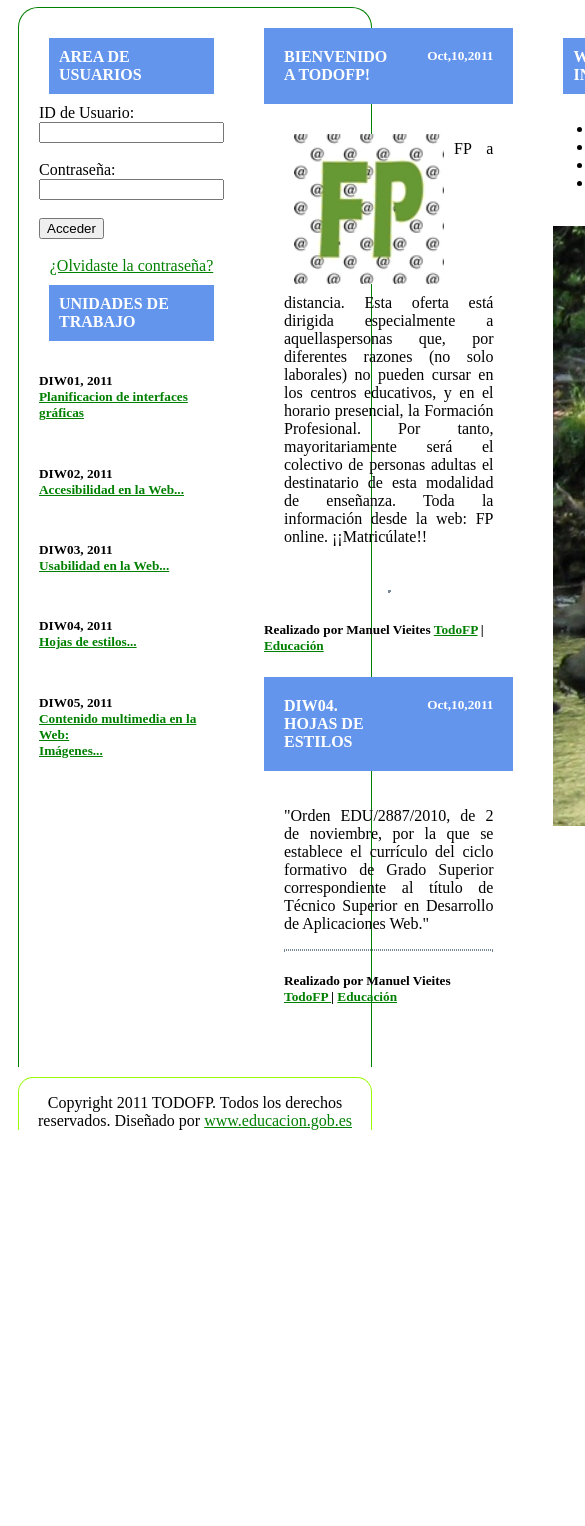
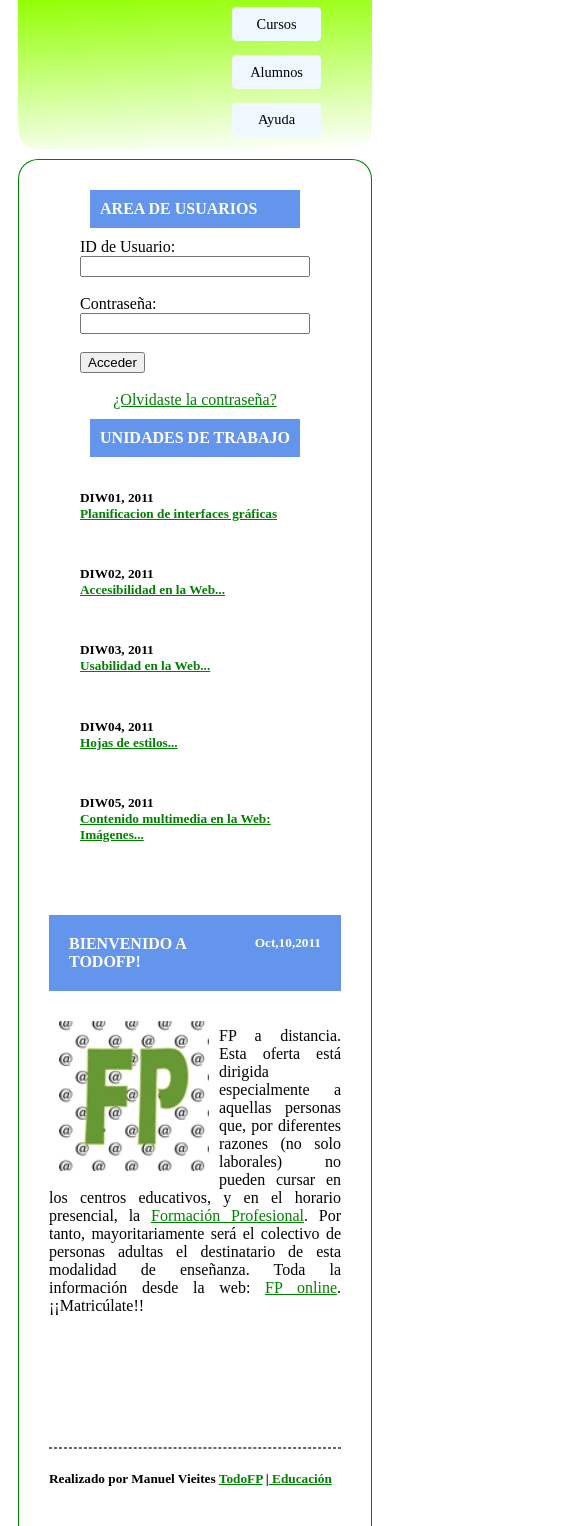
Before and after one commit to alberola/DOR, a plain HTML site: page Daw04/index.html in a window 390 px wide. Shown: the part 140-1666 px from the top of the page, 585 px wide, since content can reach past the window. Before the commit the page ends 1286 px from the top, so only its background shows below. Drawn offline with Linux system fonts and the light colour scheme.

Commit message:
css Acabado

```diff
--- a/Daw04/index.html
+++ b/Daw04/index.html
@@ -45,14 +45,15 @@
             <div class="caja-texto-imagen">
                 <img src="images/DIW04_SOL_TAR_R08.jpg" alt="imagenTodoFP" width="150px">
                 <p>
-                    FP a distancia. Esta oferta está dirigida especialmente a aquellaspersonas que, por diferentes razones (no solo laborales)
-                    no pueden cursar en los centros educativos, y en el horario presencial, la Formación Profesional.
+                    FP a distancia. Esta oferta está dirigida especialmente a aquellas personas que, por diferentes razones (no solo laborales)
+                    no pueden cursar en los centros educativos, y en el horario presencial, la <a href="#">Formación Profesional</a>.
                     Por tanto, mayoritariamente será el colectivo de personas adultas el destinatario de esta modalidad de enseñanza.
-                    Toda la información desde la web: FP online. ¡¡Matricúlate!!
+                    Toda la información desde la web: <a href="#">FP online</a>. ¡¡Matricúlate!!
                 </p>
+                <br><br><br><br><br><br>
+                <hr/>
+                <h5>Realizado por Manuel Vieites <a href="#">TodoFP</a> |<a href="#"> Educación</a></h5>
             </div>
-                <hr>
-                <h5>Realizado por Manuel Vieites <a href="#">TodoFP</a> |<a href="#"> Educación</a></h5>
             <div class="portada">
                 <h4>DIW04. HOJAS DE ESTILOS</h4>
                 <h5>Oct,10,2011</h5>
@@ -62,7 +63,18 @@
                     "Orden EDU/2887/2010, de 2 de noviembre, por la que se establece el currículo del ciclo formativo de Grado Superior
                      correspondiente al título de Técnico Superior en Desarrollo de Aplicaciones Web."
                 </p>
-                <hr/>
+                <ol>
+                    <li>Crear y vincular hojas de estilo</li>
+                    <li>Crear y vincular hojas de estilo en cascada externa</li>
+                </ol>
+                <p>Conceptos soporte relacionados:</p>
+                <ol>
+                    <li>Estilos en línea basados en etiquetas y en clases</li>
+                    <li>Hojas de estilo auditivas</li>
+                    <li>Hojas de estilo para imprimir</li>
+                    <li>Herramientas y test de verificaci&oacute;n</li>
+                </ol>
+                <hr>
                 <h5>Realizado por Manuel Vieites <a href="#">TodoFP  </a> | <a href="#">  Educación</a></h5>
             </div>
         </div>
--- a/Daw04/style.css
+++ b/Daw04/style.css
@@ -1,3 +1,4 @@
+/*ESTILO DE LA CABECERA*/
 header{
     padding-top: 20px;
     padding-left: 20px;
@@ -33,6 +34,7 @@ header > li a{
 header > li a:hover{
     background-color: coral;
 }
+/*ESTILO DEL LA DIV QUE CONTIENE TODO EL CUERPO*/
 .cuerpo{
     border: 1px solid green;
     border-radius: 20px 20px 0px 0px;
@@ -46,6 +48,7 @@ header > li a:hover{
     -ms-border-radius: 20px 20px 0px 0px;
     -o-border-radius: 20px 20px 0px 0px;
 }
+/*ESTILOS RELACIONADOS CON EL FOOTER*/
 footer{
     border: 1px solid rgb(152, 250, 6);
     border-radius: 15px;
@@ -56,46 +59,45 @@ footer{
     margin: 10px;
     border-bottom: none;
 }
+footer > p{
+    text-align: center;
+}
+/*ESTILOS RELACIONADOS CON EL FOOTER*/
 a{
     color: green;
 }
-footer > p{
-    text-align: center;
-}
+/*ESTILOS RELACIONADOS CON CUERPO DEL PROGRAMA*/
 div > h4{
     background-color: cornflowerblue;
     color: white;
     padding: 10px;
     margin: 10px;
 }
+    /*estilo de los divs del cuerpo*/
 .cuerpo > div{
     display: flex;
     flex-direction: column;
     padding: 10px;
     margin: 10px;
 }
+    /*estilo de boton de area de usuarios*/
 .usuarios > button{
     width: 65px;
 }
+    /*estilo de los a href del area de usuarios*/
 .usuarios > a{
     text-align: center;
     color:green
 }
+    /*estilo de span para simular a href en unidades de trabajo*/
 span{
     color: green;
     cursor: pointer;
     text-decoration: underline;
 }
-.usuarios{
-    flex-grow: 0.5;
-}
-.bienvenido {
-    flex-grow: 1;
-    padding-left: 20px;
-}
+    /*Estilos del div para meter la imagen junto con el texto*/
 .caja-texto-imagen{
     margin: 10px;
-    padding: 10px;
 }
 .caja-texto-imagen > img {
     float: left;
@@ -104,25 +106,45 @@ span{
 .caja-texto-imagen > p{
     text-align: justify;
 }
+    /*estilo del hr para la linea*/
 hr{
-    color: lightslategray;
-    border-style: dotted;
+    border: 1px dashed #666;
 }
+    /*estilo para poder justificar contenido de las portadas del centro*/
 .portada{
     display: flex;
     justify-content: space-between;
     background-color: cornflowerblue;
     color: white;
+    margin: 10px;
 }
 .portada > h5{
     margin:10px;
     padding: 10px;
 }
-.interes{
-    flex-grow: 0.5;
-    padding-left: 20px;
-}
+    /*estilo de los a href de la parte de webs de interés*/
 .intereses > a{
     text-decoration: none;
     color: green;
 }
+
+@media screen and (max-width: 768px) {
+    .cuerpo{
+        display: flex;
+        flex-direction: column;
+        justify-content: center;
+        align-items: center;
+    }
+    header > li a{
+        display: flex;
+        flex-direction: column;
+        justify-content: center;
+        align-items: center;
+        margin: 10px;
+        transform: scale(0.9);
+        -webkit-transform: scale(0.9);
+        -moz-transform: scale(0.9);
+        -ms-transform: scale(0.9);
+        -o-transform: scale(0.9);
+    }
+}
```
